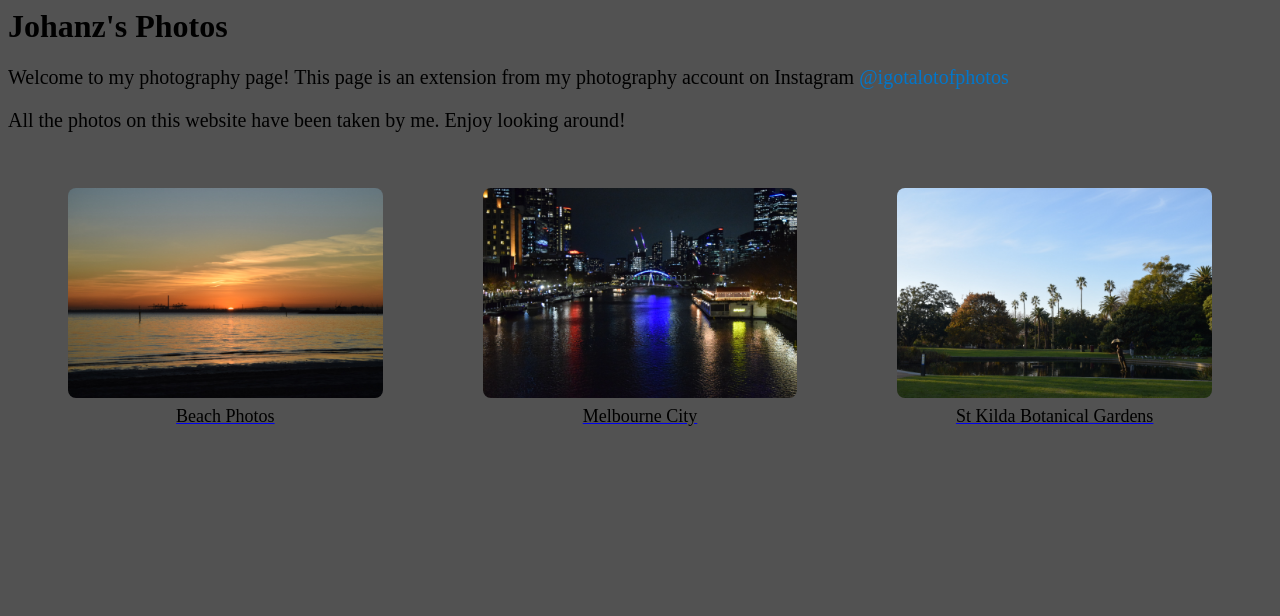
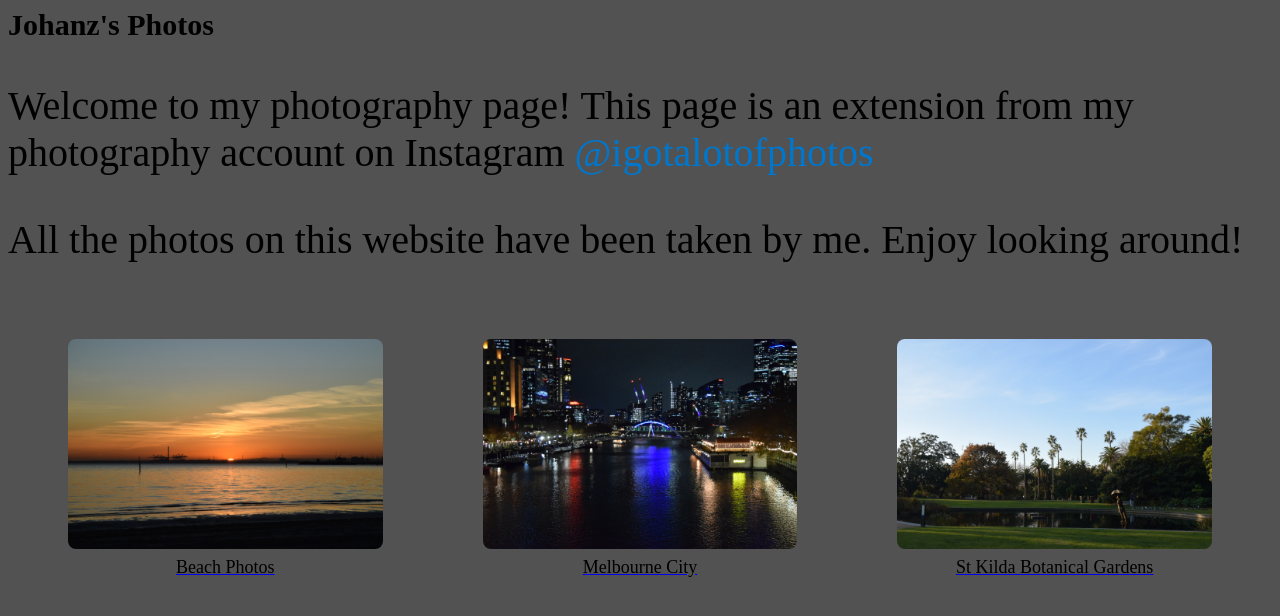
Before and after one commit to johanz043/igotalotofphotos-v2, a plain HTML site: page index.html in a window 1280 px wide. Drawn offline with Linux system fonts and the light colour scheme.

Commit message:
Update index.html

```diff
--- a/index.html
+++ b/index.html
@@ -14,7 +14,6 @@
             a.link:hover {
                 text-decoration: underline;
             }
-
 
             .Photos {
                 display: grid;
@@ -36,6 +35,13 @@
                 margin-top: 8px;
                 color: black;
     }
+            .Title p {
+                font-size: 40px;
+            }
+
+            .Title h1 {
+                font-size: 30px;
+            }
 
         </style>
 
@@ -44,10 +50,10 @@
 
         <div class="Title">
                 <h1>Johanz's Photos</h1>
-                <p style="font-size: 20px;">Welcome to my photography page! This page is an extension from my photography account on Instagram
+                <p>Welcome to my photography page! This page is an extension from my photography account on Instagram
                     <a href="https://www.instagram.com/igotalotofphotos" target="_blank" class="link"> @igotalotofphotos </a>
                 </p>
-                <p style="font-size: 20px;">All the photos on this website have been taken by me. Enjoy looking around!</p>
+                <p>All the photos on this website have been taken by me. Enjoy looking around!</p>
             </body>
         </div>
 
```
